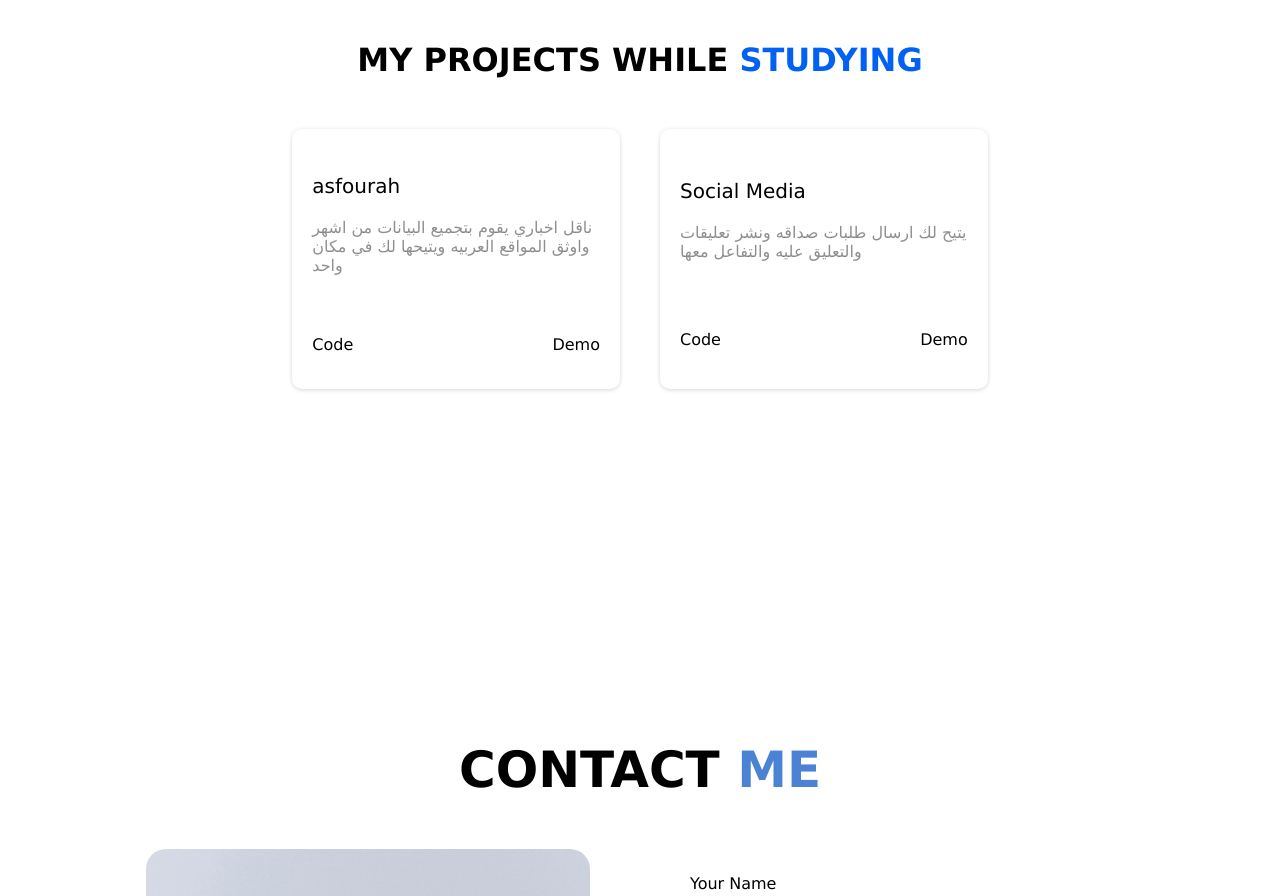
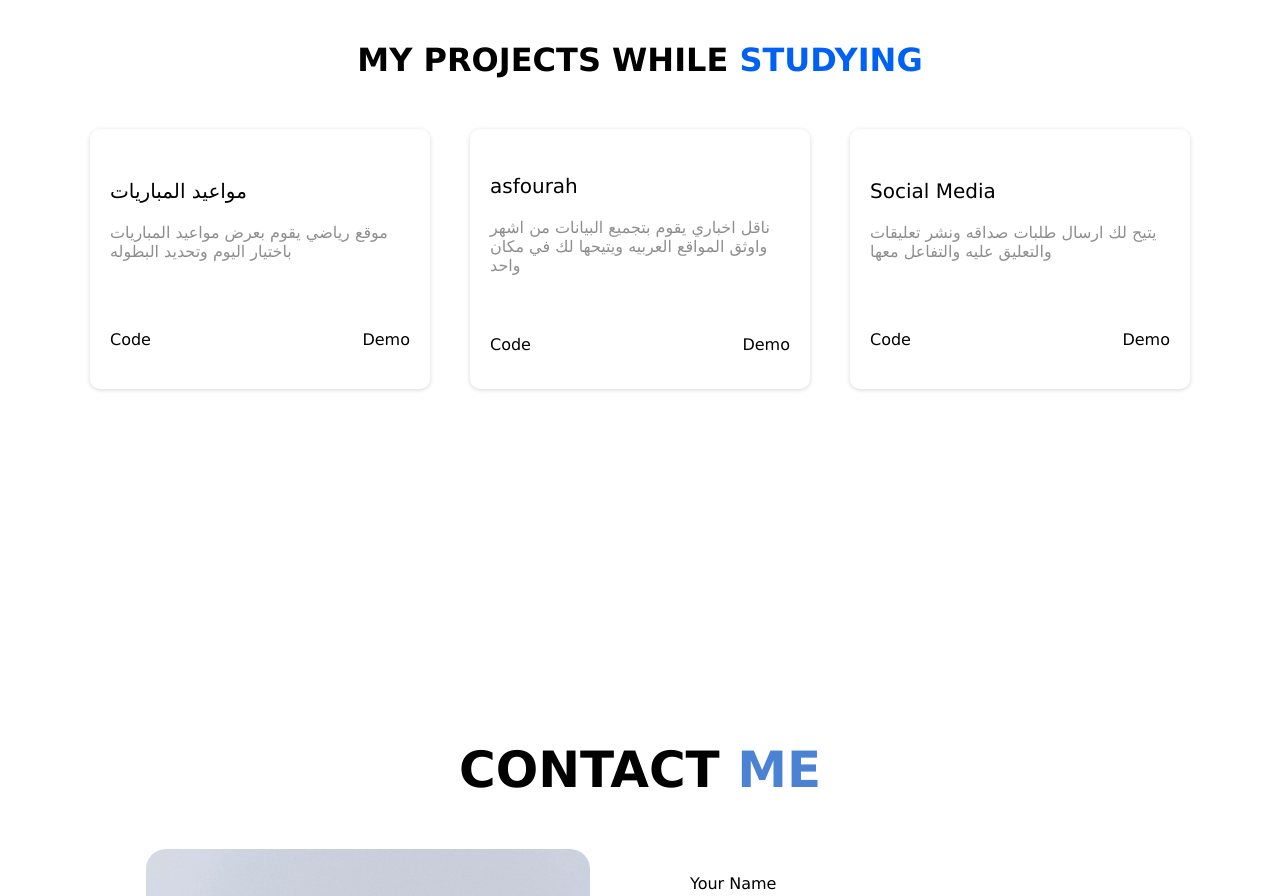
Before and after one commit to Mohmed932/portfoiilo, a React (Create React App) app: page / in a window 1280 px wide. Shown: the part 3340-4236 px from the top of the page. Built offline with nearby package versions, Linux system fonts and the light colour scheme.

Commit message:
Update Data.js

```diff
--- a/src/components/Data.js
+++ b/src/components/Data.js
@@ -1,4 +1,11 @@
 export const data = [
+  {
+    id: 1,
+    title: "مواعيد المباريات",
+    code: "https://github.com/Mohmed932/footbalMatches",
+    visit: "https://footbal-matches.vercel.app/",
+    desc: "موقع رياضي يقوم بعرض مواعيد المباريات باختيار اليوم وتحديد البطوله",
+  },
   {
     id: 2,
     title: "asfourah",
```
